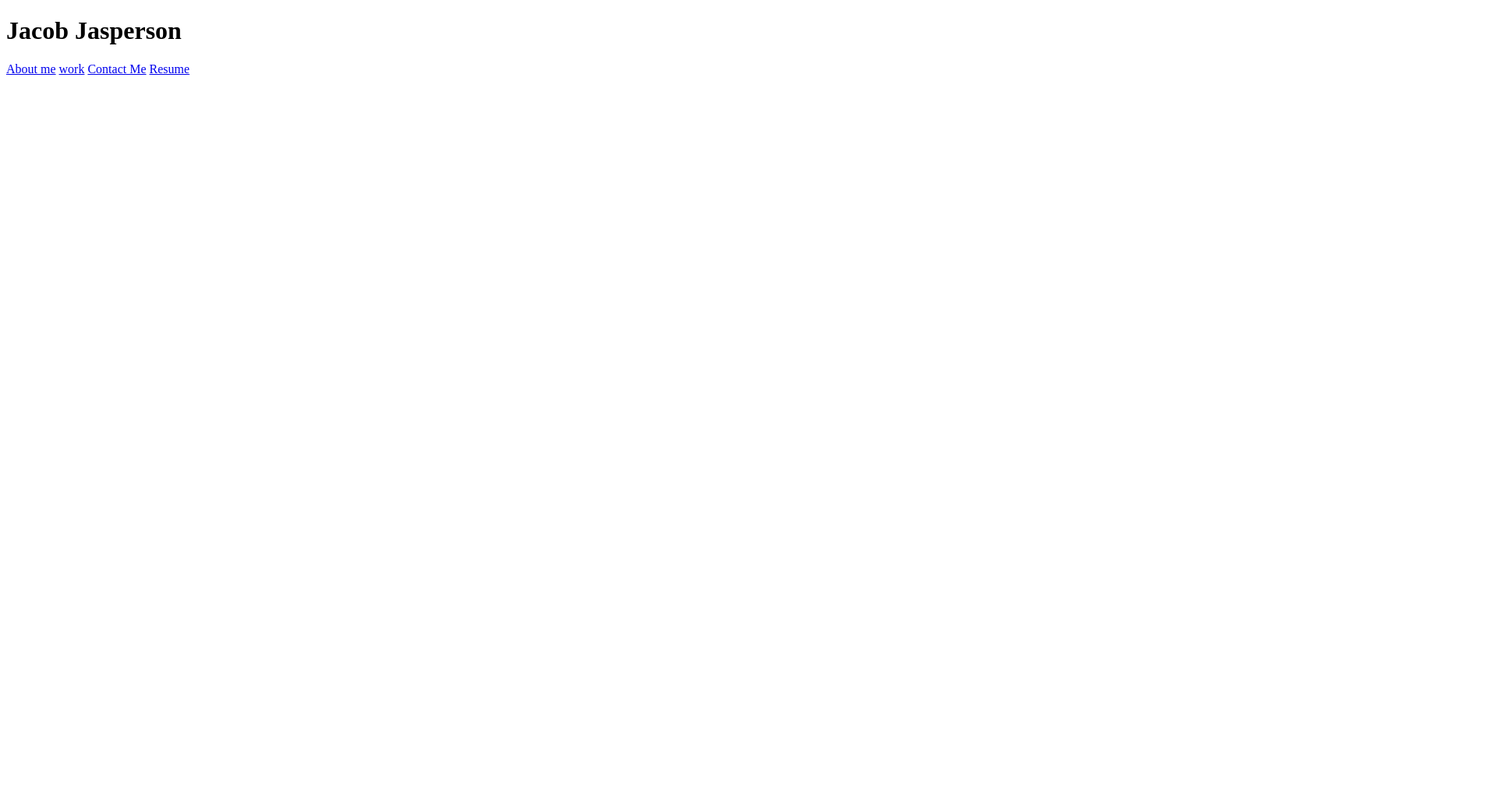
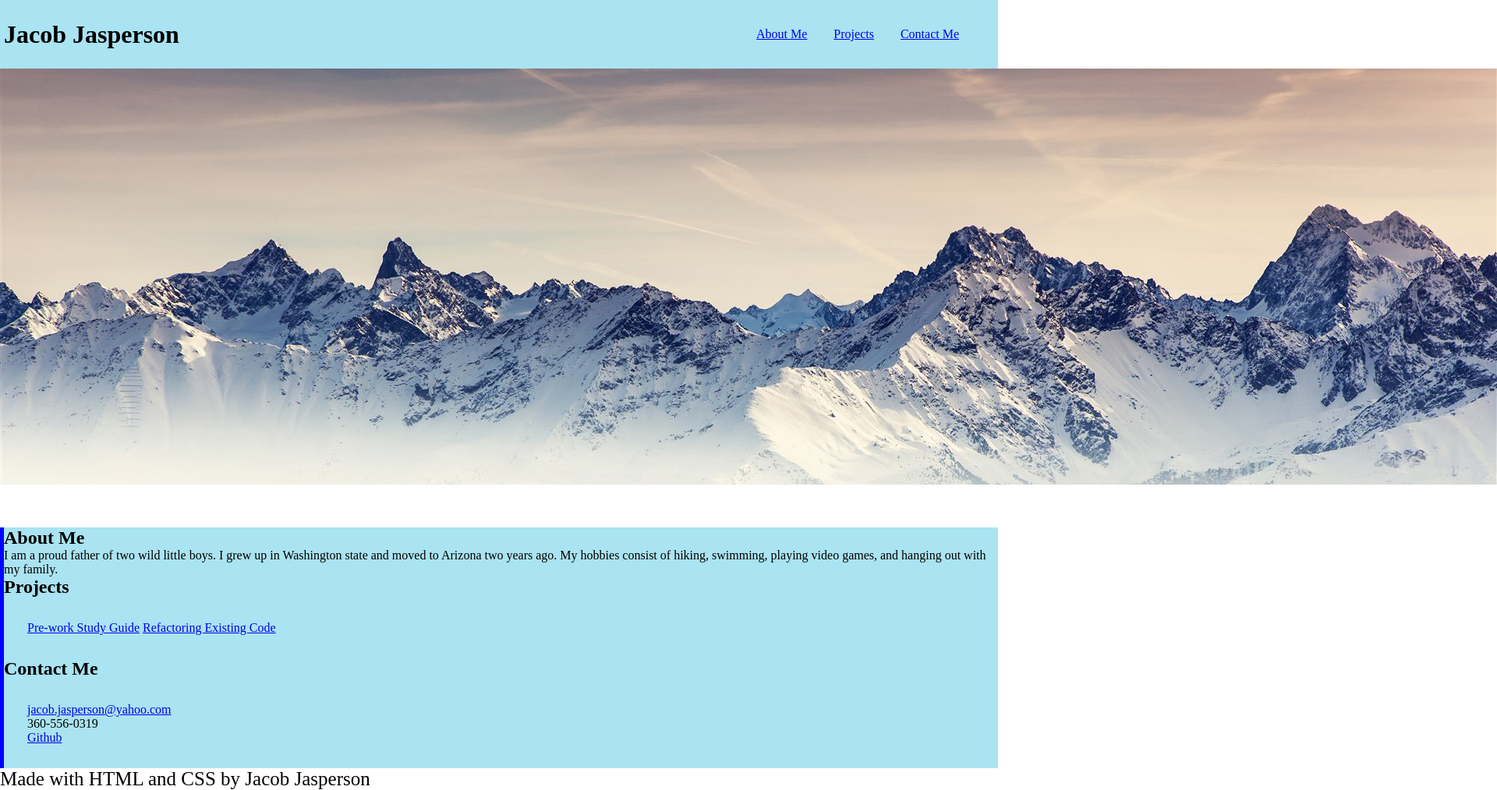
Before and after one commit to jaspersonja/portfolio, a plain HTML site: page index.html in a window 1280 px wide. Shown: the whole page at 78% size, 1920 px wide, since content can reach past the window. Before the commit the page ends 800 px from the top, so only its background shows below. Drawn offline with Linux system fonts and the light colour scheme.

Commit message:
made major progress on both HTML and CSS sheets

```diff
--- a/assets/style.css
+++ b/assets/style.css
@@ -0,0 +1,53 @@
+*{
+    margin: 0;
+    border: 0;
+}
+header {
+    display: flex;
+    justify-content: space-between;
+    align-items: center;
+    padding: 5px;
+    background-color: rgb(170, 227, 241);
+    font-family: serif;
+    background-position: center;
+}
+body {
+    max-width: 100%;
+    height:auto;
+}
+.hero{
+    display:flex
+    max-width: 100%;
+    height: auto;
+    margin-bottom: 20px;
+    background-position: center;
+}
+main{
+    display: block;
+    flex-wrap: wrap;
+    margin-top: 4%;
+}
+section{
+    border-left-style: solid;
+    border-width:5px;
+    border-left-color: blue;
+    background-color:rgb(170, 227, 241);
+}
+nav {
+    display: inline-block;
+    padding:30px;
+}
+
+.hnav {
+    padding: 15px;
+}
+
+footer {
+    font-size: 25px;
+    font-weight:550px;
+}
+@media screen and (max-width: 992px){}
+
+@media screen and (max-width: 768px){}
+
+@media screen and (max-width: 576px){}
--- a/index.html
+++ b/index.html
@@ -4,22 +4,48 @@
     <meta charset="UTF-8">
     <meta http-equiv="X-UA-Compatible" content="IE=edge">
     <meta name="viewport" content="width=device-width, initial-scale=1.0">
+    <link href="../portfolio/assets/style.css" rel="stylesheet">
     <title>Jacob's Portfolio</title>
 </head>
 <body>
     <!-- Header with nav bar -->
     <header>
-        <h1> Jacob Jasperson</h1>
+        <h1>Jacob Jasperson</h1>
         <nav>
-            <a href="#">About me</a>
-            <a href="#">work</a>
-            <a href="#">Contact Me</a>
-            <a href="#">Resume</a>
+            <a href="#" class="hnav">About Me</a>
+            <a href="#" class="hnav">Projects</a>
+            <a href="#" class="hnav">Contact Me</a>
         </nav>
     </header>
     <!-- hero image banner -->
+    <div class="hero">
+        <img src="../portfolio/assets/images/mountain banner 2.jpg" alt="Mountain Landscape">
+    </div>
     <!-- about me section -->
+ <main>
+    <section class="box">
+    <h2>About Me</h2>
+        <p>I am a proud father of two wild little boys. I grew up in Washington state and moved to Arizona two years ago. My hobbies consist of hiking, swimming, playing video games, and hanging out with my family.</p>
+    </section>
     <!-- project section -->
+   <section class="box">
+    <h2>Projects</h2>
+    <nav>
+        <a href="https://jaspersonja.github.io/prework-study-guide/" target="_blank">Pre-work Study Guide</a>
+        <a href="https://jaspersonja.github.io/refactoring-existing-code/" target="_blank">Refactoring Existing Code</a>
+    </nav>
+    </section>
     <!-- contact me section -->
+    <section>
+        <h2>Contact Me</h2>
+        <nav>
+            <a href="mailto: jacob.jasperson@yahoo.com">jacob.jasperson@yahoo.com</a>
+            <p>360-556-0319</p>
+            <a href="https://github.com/jaspersonja" target="_blank">Github</a>
+        </nav>
+    </section>
+</main>
+   <footer>Made with HTML and CSS by Jacob Jasperson</footer>
+
 </body>
 </html>
```
Also changed, not shown: assets/images/mountain banner 2.jpg (added).
